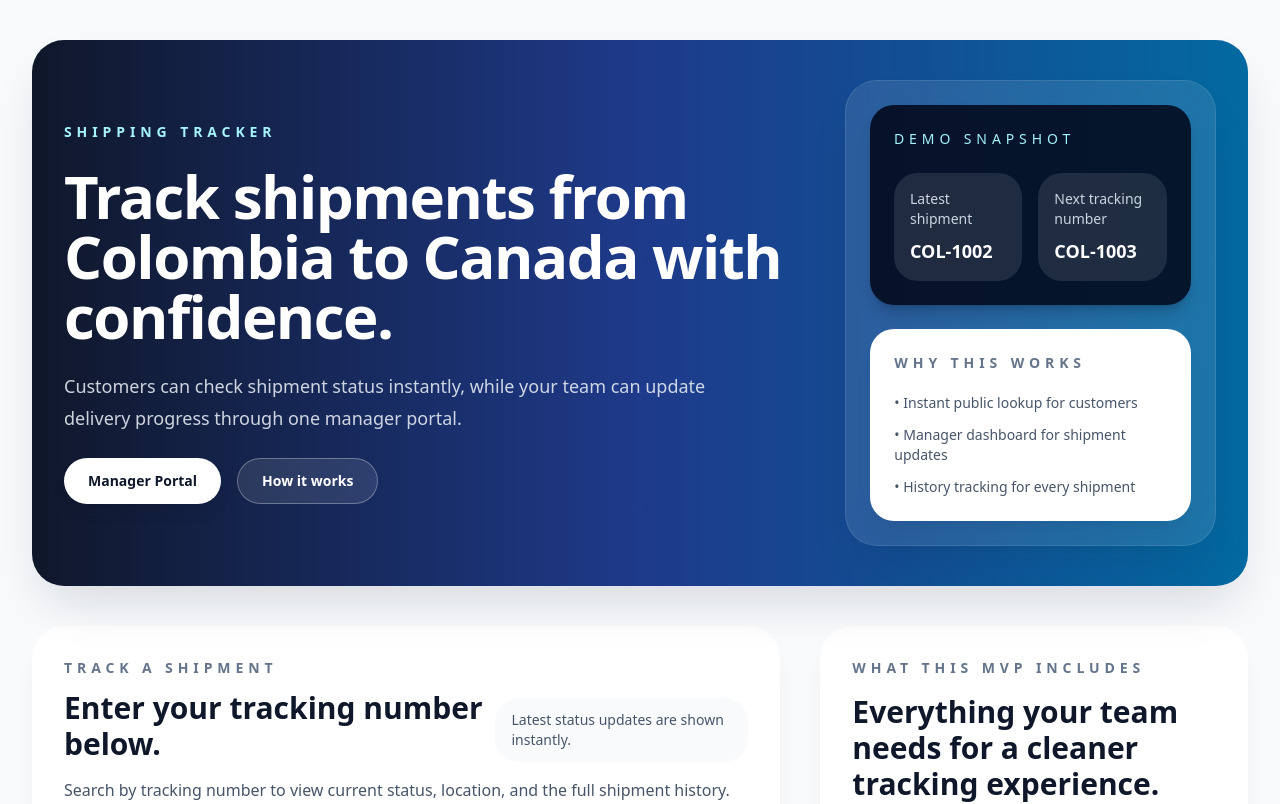
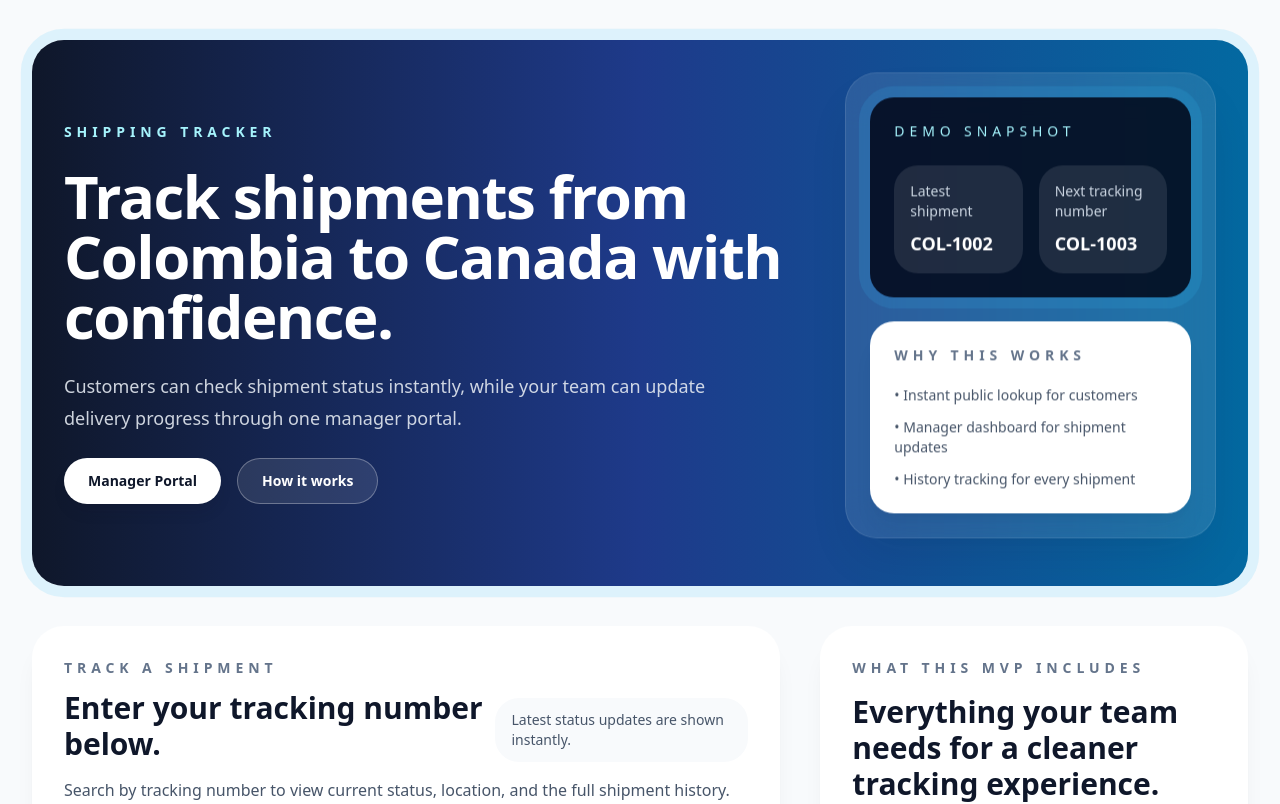
Before and after one commit to Ajaniseun/Shipping-Tracker, a Next.js app: page / in a window 1280 px wide. Shown: the top 804 px of the page. Built offline with nearby package versions, Linux system fonts and the light colour scheme.

Commit message:
chore(ui): add stronger homepage animation effects

```diff
--- a/app/globals.css
+++ b/app/globals.css
@@ -22,6 +22,16 @@ body {
   to { opacity: 1; transform: translateX(0) scale(1); }
 }
 
+@keyframes pulseGlow {
+  0%, 100% { box-shadow: 0 0 0 0 rgba(56,189,248,0.18); }
+  50% { box-shadow: 0 0 0 30px rgba(56,189,248,0.08); }
+}
+
+@keyframes floatUpDown {
+  0%, 100% { transform: translateY(0); }
+  50% { transform: translateY(-8px); }
+}
+
 .animate-fade-up {
   animation: fadeUp 560ms cubic-bezier(.2,.8,.2,1) both;
 }
@@ -39,6 +49,14 @@ body {
   animation-delay: 120ms;
 }
 
+.animate-pulse-glow {
+  animation: pulseGlow 3.2s ease-in-out infinite;
+}
+
+.animate-float {
+  animation: floatUpDown 4s ease-in-out infinite;
+}
+
 /* small utilities used by dashboard for accessible focus outlines */
 .focus-ring:focus {
   box-shadow: 0 0 0 4px rgba(99,102,241,0.12);
--- a/app/page.tsx
+++ b/app/page.tsx
@@ -12,7 +12,7 @@ export default function HomePage() {
   return (
     <main className="min-h-screen bg-slate-50 pb-12 pt-6 sm:pt-10 animate-fade-up">
       <div className="mx-auto flex max-w-7xl flex-col gap-10 px-4 sm:px-6 lg:px-8">
-        <header className="overflow-hidden rounded-[2rem] bg-gradient-to-r from-slate-900 via-blue-900 to-sky-700 px-8 py-10 text-white shadow-2xl shadow-slate-900/15 animate-fade-up scale-100">
+        <header className="overflow-hidden rounded-[2rem] bg-gradient-to-r from-slate-900 via-blue-900 to-sky-700 px-8 py-10 text-white shadow-2xl shadow-slate-900/15 animate-fade-up animate-pulse-glow scale-100">
           <div className="grid gap-10 lg:grid-cols-[2fr_1fr] lg:items-center">
             <div className="space-y-6 animate-fade-up-slow">
               <p className="text-sm font-semibold uppercase tracking-[0.35em] text-cyan-200">Shipping Tracker</p>
@@ -37,9 +37,9 @@ export default function HomePage() {
                 </a>
               </div>
             </div>
-            <div className="rounded-[2rem] border border-white/10 bg-white/10 p-6 shadow-2xl shadow-slate-900/10 backdrop-blur-xl">
+            <div className="rounded-[2rem] border border-white/10 bg-white/10 p-6 shadow-2xl shadow-slate-900/10 backdrop-blur-xl animate-float">
               <div className="space-y-6">
-                <div className="rounded-3xl bg-slate-950/85 p-6 text-white shadow-lg shadow-slate-950/20 transition duration-500 hover:-translate-y-1 hover:shadow-2xl animate-fade-left">
+                <div className="rounded-3xl bg-slate-950/85 p-6 text-white shadow-lg shadow-slate-950/20 transition duration-500 hover:-translate-y-1 hover:shadow-2xl animate-fade-left animate-pulse-glow">
                   <p className="text-sm uppercase tracking-[0.35em] text-cyan-200">Demo snapshot</p>
                   <div className="mt-6 grid gap-4 sm:grid-cols-2">
                     <div className="rounded-3xl bg-white/10 p-4 transition duration-300 hover:bg-white/15">
```
